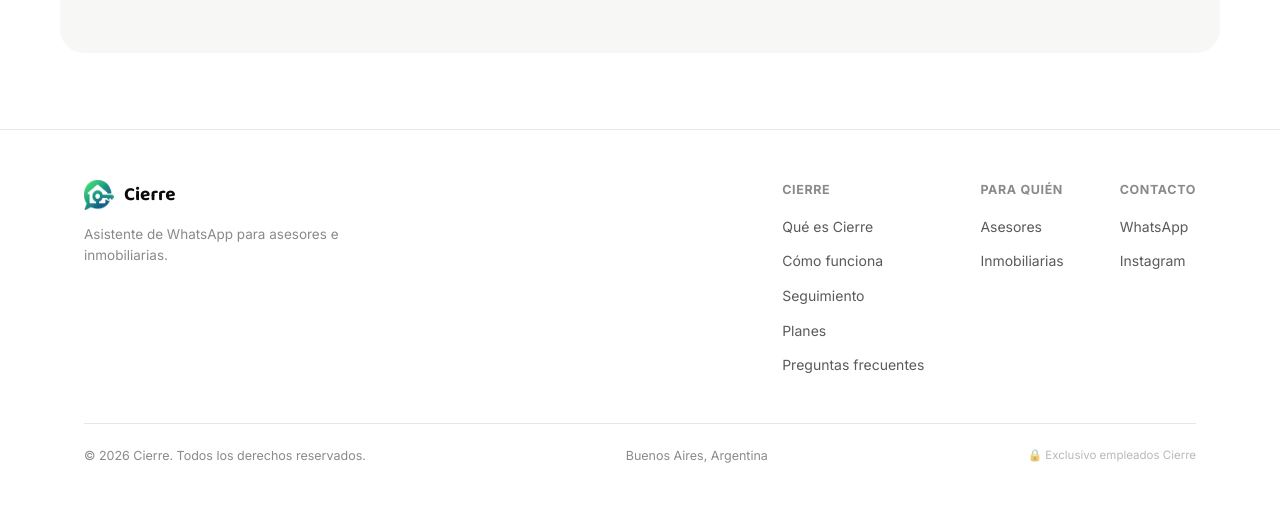
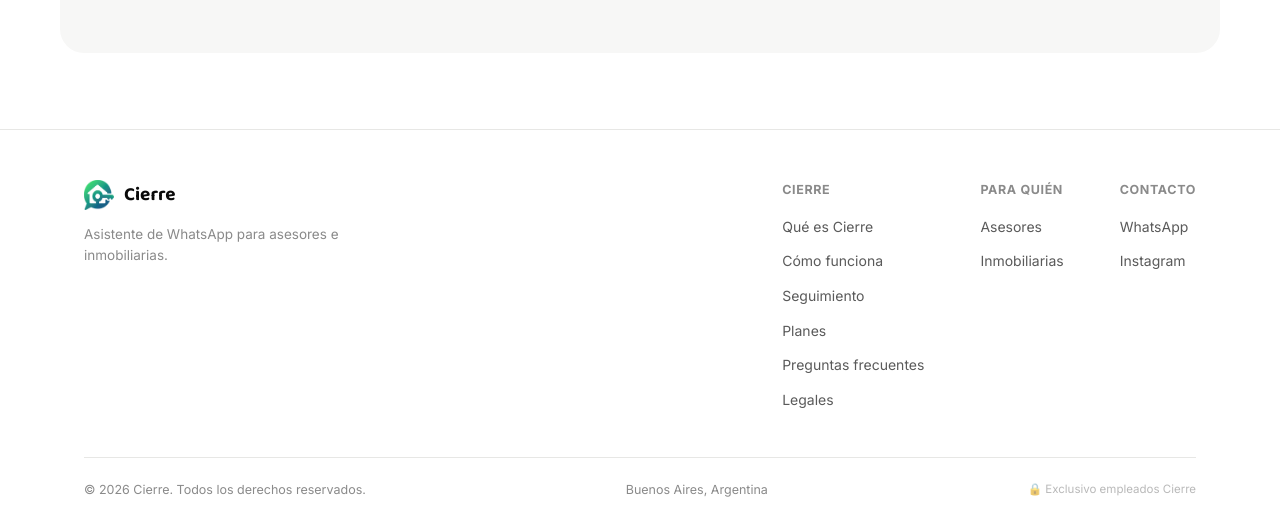
Before and after one commit to cierreasiste/cierre-landing, a plain HTML site: page como-funciona.html in a window 1280 px wide. Shown: the part 2536-3062 px from the top of the page. Before the commit the page ends 3028 px from the top, so only its background shows below. Drawn offline with Linux system fonts and the light colour scheme.

Commit message:
Add link to legales.html in navigation menu

```diff
--- a/como-funciona.html
+++ b/como-funciona.html
@@ -551,6 +551,7 @@ F. 🆘 Ayuda / Soporte técnico
 <li><a href="seguimiento.html">Seguimiento</a></li>
             <li><a href="index.html#planes">Planes</a></li>
             <li><a href="index.html#faq">Preguntas frecuentes</a></li>
+            <li><a href="legales.html">Legales</a></li>
           </ul>
         </div>
         <div class="footer-col">
```
